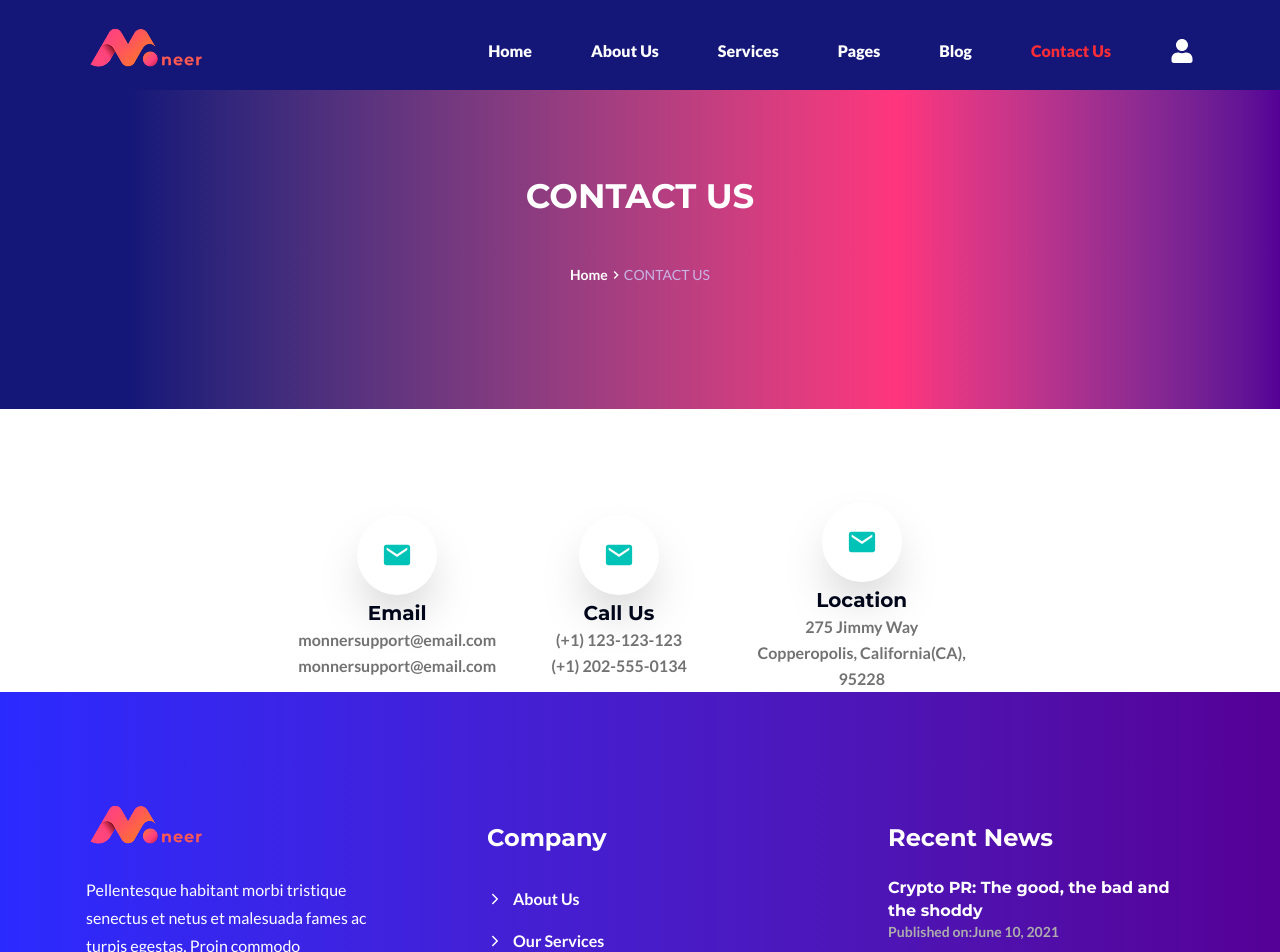
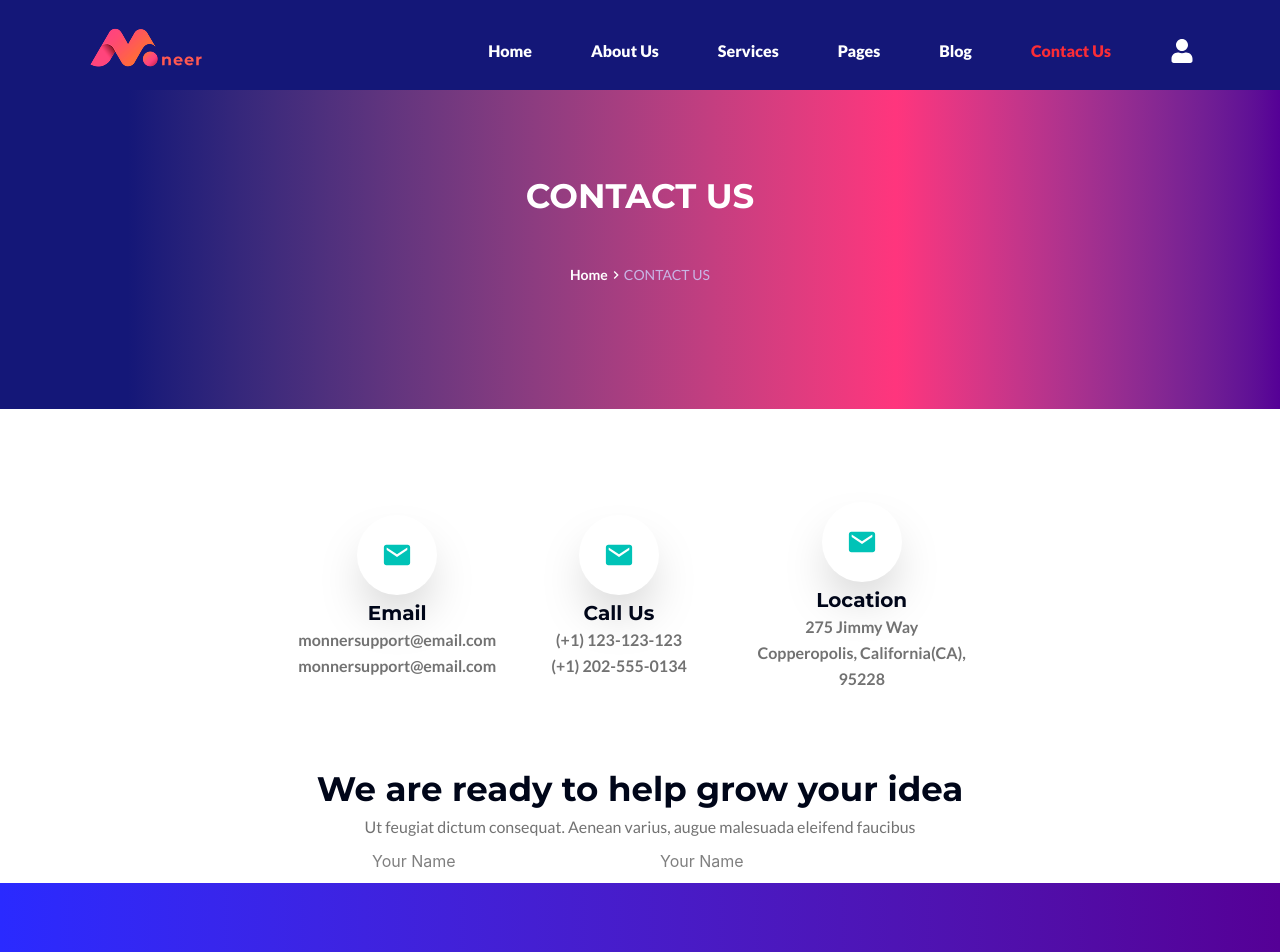
Before and after one commit to dev-abirhossen/Monner, a React (Vite) app: page /contact in a window 1280 px wide. Shown: the top 952 px of the page. Built offline with nearby package versions, Linux system fonts and the light colour scheme.

Commit message:
contact updated

```diff
--- a/src/components/pages/contact/Location.jsx
+++ b/src/components/pages/contact/Location.jsx
@@ -3,6 +3,7 @@ import Container from '../../common/Container'
 import Breadcrumb from '../../common/Breadcrumb'
 import Paragraph from '../../utils/Paragraph';
 import { locationData } from '../../../dummyData/locationData';
+import Input from '../../utils/Input';
 
 
 const Location = () => {
@@ -22,6 +23,16 @@ const Location = () => {
             ))}
           </div>
         </div>
+        <div className='flex justify-center mt-18 '>
+          <div className='max-w-181.25 text-center'>
+            <h4 className='font-bold font-Monts text-[34px] text-black1 '>We are ready to help grow your idea</h4>
+            <Paragraph className={"font-lato font-normal text-base text-gray2 leading6.5"} text={"Ut feugiat dictum consequat. Aenean varius, augue malesuada eleifend faucibus"}/>
+            <div>
+              <Input className={"py-2.5 px-5 "} type={"text"} placeholder={"Your Name"}/>
+              <Input className={"py-2.5 px-5 "} type={"text"} placeholder={"Your Name"}/>
+            </div>
+          </div>
+        </div>
       </Container>
     </section>
   )
--- /dev/null
+++ b/src/components/utils/Input.jsx
@@ -0,0 +1,9 @@
+import React from 'react'
+
+const Input = ({onchange, className, type, placeholder}) => {
+  return (
+    <input onChange={onchange} className={className} type={type} placeholder={placeholder}  />
+  )
+}
+
+export default Input
```
